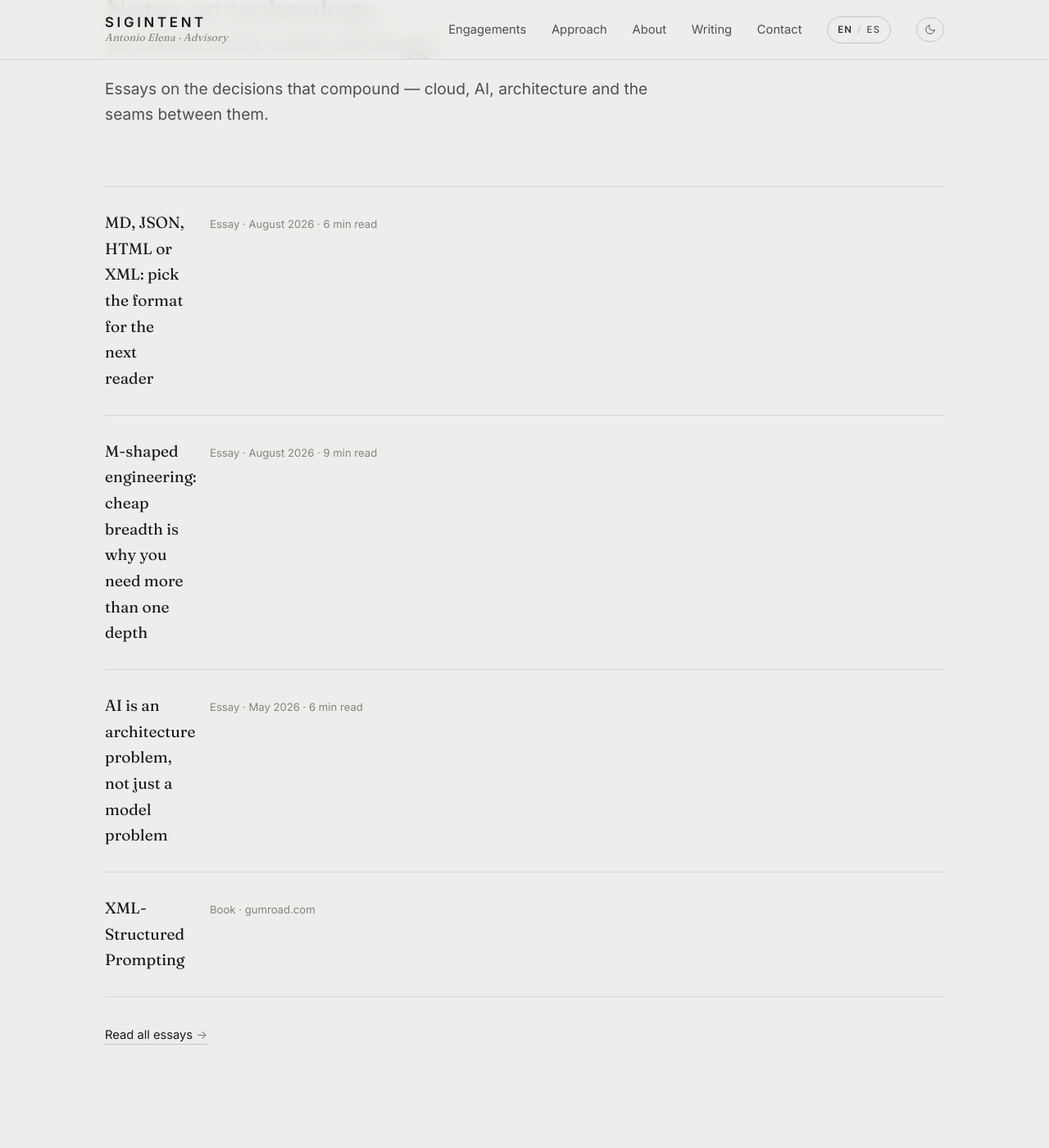
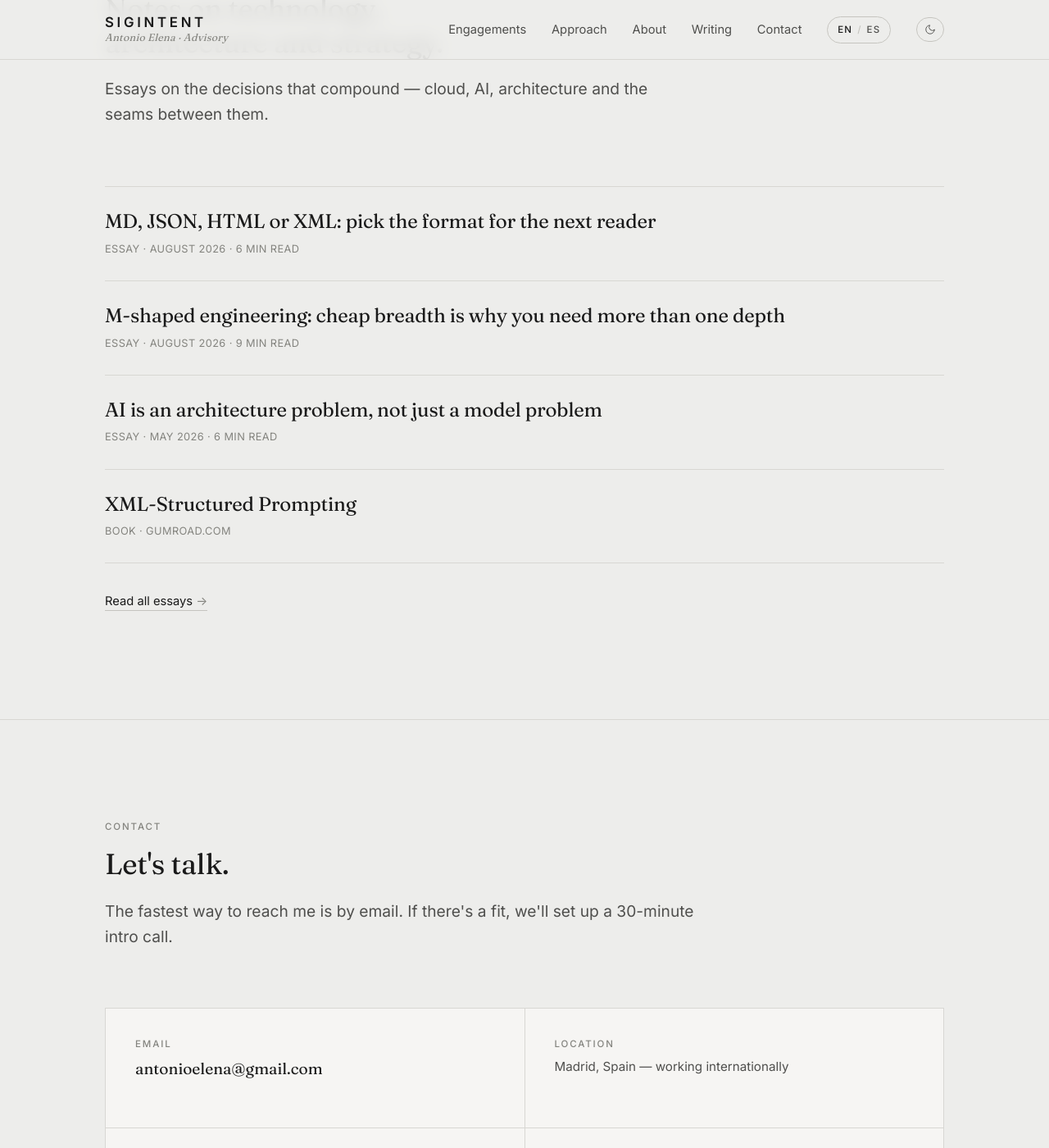
Before and after one commit to sig-intent/sig-intent.github.io, a Jekyll site: the page built from index.html, in a window 1280 px wide and 1400 px high, scrolled down 5907 px. Shown: the whole window at 82% size. Built offline with Jekyll 4.4.1, drawn with Linux system fonts in a browser that asks for light colours.

Commit message:
Give the homepage essay titles the whole line
The list was a three-column grid — 100px for a date, 1fr for the title, auto for
the meta. The separate date element left the markup when the list started being
generated from the collection, so two children were landing in a three-column
grid and every title was wrapping inside the 100px column, one word per line.

Now one column: title on its own line, meta underneath. The type matches the
.archive__* rules so the homepage list and /writing/ read as the same site.

Also removes the .writing__date rule, which no markup has referenced since the
rewire, and the mobile override that existed only to undo the three-column grid.

Co-Authored-By: Claude Opus 5 (1M context) <noreply@anthropic.com>

```diff
--- a/assets/css/styles.css
+++ b/assets/css/styles.css
@@ -429,28 +429,35 @@ section[id] { scroll-margin-top: 80px; }
 .writing {
   border-top: 1px solid var(--line);
 }
+/* One column: the title gets the whole line and the meta sits under it.
+   This was a three-column grid — 100px for a date, 1fr for the title, auto for
+   the meta — but the separate date element left the markup when the list started
+   being generated from the collection. Two children in a three-column grid put
+   every title inside the 100px column, so long titles wrapped one word per line.
+   Type matches .archive__* so the homepage list and /writing/ read as one site. */
 .writing__item {
   display: grid;
-  grid-template-columns: 100px 1fr auto;
-  gap: 28px;
-  align-items: baseline;
+  grid-template-columns: 1fr;
+  gap: 8px;
   padding: 28px 0;
   border-bottom: 1px solid var(--line);
   transition: padding-left 0.3s ease;
 }
 .writing__item:hover { padding-left: 12px; }
-.writing__date {
-  font-size: 0.78rem;
-  letter-spacing: 0.1em;
-  color: var(--ink-3);
-  text-transform: uppercase;
-}
 .writing__title {
   font-family: var(--f-serif);
-  font-size: 1.2rem;
+  font-size: clamp(1.2rem, 2.4vw, 1.5rem);
+  line-height: 1.2;
+  letter-spacing: -0.01em;
   color: var(--ink);
 }
-.writing__meta { font-size: 0.82rem; color: var(--ink-3); }
+.writing__meta {
+  font-family: var(--f-sans);
+  font-size: 0.8rem;
+  letter-spacing: 0.03em;
+  text-transform: uppercase;
+  color: var(--ink-3);
+}
 
 /* closing CTA ------------------------------------------------------------- */
 .closing {
@@ -618,7 +625,6 @@ section[id] { scroll-margin-top: 80px; }
   .contact-grid { grid-template-columns: 1fr; }
   .site-footer__inner { grid-template-columns: 1fr; gap: 32px; }
   .site-footer__legal { flex-direction: column; gap: 8px; }
-  .writing__item { grid-template-columns: 1fr; gap: 6px; }
   .clients span { flex: 1 1 50%; border-bottom: 1px solid var(--line); }
 }
 
```
